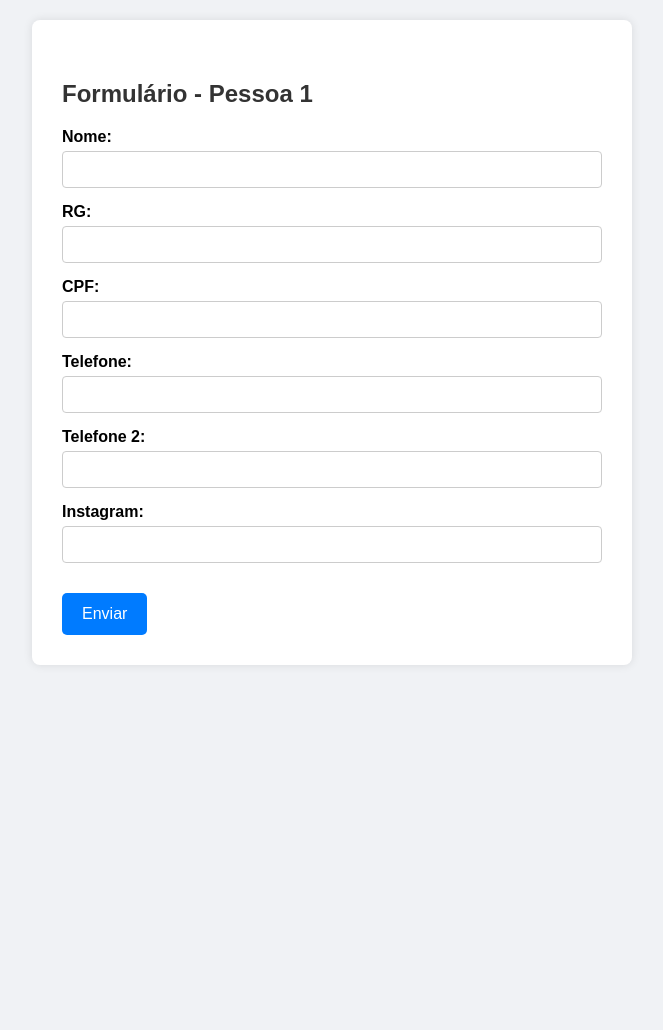
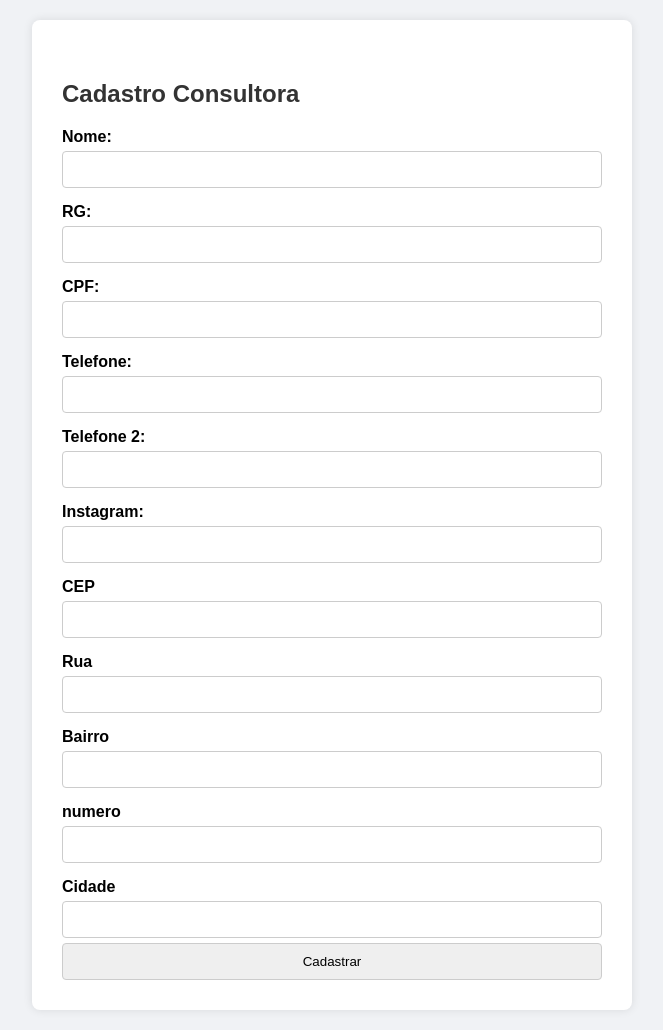
Before and after one commit to Caiera02/BrilhaMais, a Django app: template vendedoras/templates/cadastro.html in a window 1280 px wide. Shown: the whole page, without its empty margins (308-971 px from the left). Before the commit the page ends 665 px from the top, so only its background shows below. Run offline with Django 5.2, Linux system fonts and the light colour scheme; the template is opened without the code that fills it: values that come from a table or form of the project are taken from there, others are empty.

Commit message:
add cadastro.html, view cadastro_view e foi add mais 3 campos no models

```diff
--- a/app/urls.py
+++ b/app/urls.py
@@ -19,6 +19,6 @@ from django.urls import path
 from vendedoras.views import cadastro_view
 
 urlpatterns = [
-    path('admin/', admin.site.urls),
-    path('cadastro/',cadastro_view,name='cadastro'),
+    path('admin/', admin.site.urls,name='admin_1'),
+    path('cadastro/',cadastro_view,name='new_cadastro'),
 ]
--- /dev/null
+++ b/static/JS/cadastro.js
@@ -0,0 +1,19 @@
+async function BuscaCep() {
+
+    let cep1= document.getElementById('cep').value
+    // let url = `https://viacep.com.br/ws/${cep1}/json/`
+    let url = 'https://viacep.com.br/ws/'+ cep1 +'/json/'
+
+    await fetch(url).then((response) => {
+        // Transforma JSON em OBJ
+        return response.json();
+
+    }).then((response) => {
+        document.getElementById('cep').value = response.cep
+        document.getElementById('logradouro').value = response.logradouro
+        document.getElementById('bairro').value = response.bairro
+        document.getElementById('numero').value = response.complemento
+        document.getElementById('estado').value = response.estado
+
+    })
+}
--- a/vendedoras/admin.py
+++ b/vendedoras/admin.py
@@ -3,4 +3,4 @@ from .models import Representantes
 
 @admin.register(Representantes)
 class RepresentantesAdmin(admin.ModelAdmin):
-    list_display= ('nome','cpf','telefone','ativo','inativo')
+    list_display= ('nome','cpf','telefone','rua','cep','bairro','numero','cidade','ativo','inativo',)
--- /dev/null
+++ b/vendedoras/forms.py
@@ -0,0 +1,7 @@
+from django import forms
+from vendedoras.models import Representantes
+
+class RepresentantesModelForm(forms.ModelForm):
+    class Meta:
+        model= Representantes
+        fields = '__all__'
--- a/vendedoras/models.py
+++ b/vendedoras/models.py
@@ -7,9 +7,16 @@ class Representantes(models.Model):
     telefone = models.CharField(max_length=20)
     telefone_2 = models.CharField(max_length=20, blank= True, null=True)
     instagram= models.CharField(max_length=30)
+    data_criacao= models.DateField(auto_now_add=True,verbose_name= 'Data do cadastro')
+    rua= models.CharField(max_length=50,blank= True, null=True)
+    cep= models.CharField(max_length=20,blank= True, null=True)
+    numero = models.IntegerField(blank= True, null=True)
+    cidade= models.CharField(max_length=20,blank= True, null=True)
+    bairro= models.CharField(max_length=20,blank= True, null=True)
     ativo=models.BooleanField(default=True,verbose_name= 'ATIVO')
     inativo=models.BooleanField(verbose_name= 'INATIVO')
-    data_criacao= models.DateField(auto_now_add=True,verbose_name= 'Data do cadastro')
+
+
 
     class Meta:
         verbose_name = 'Consultora'
--- a/vendedoras/templates/cadastro.html
+++ b/vendedoras/templates/cadastro.html
@@ -1,37 +1,61 @@
-
 {% load static %}
 <!DOCTYPE html>
 <html lang="pt-br">
   <head>
-  <meta charset="UTF-8">
-  <meta name="viewport" content="width=device-width, initial-scale=1">
+    <meta charset="UTF-8" />
+    <meta name="viewport" content="width=device-width, initial-scale=1" />
     <title>Formulário</title>
-  <link rel="stylesheet" href="{% static "style.css" %}">
+    <link rel="stylesheet" href="{% static 'css/style.css' %}" />
   </head>
+
   <body>
+
     <div class="container">
-    <h1>Formulário - Pessoa 1</h1>
-    <form>
-      <label for="nome1">Nome:</label>
-      <input type="text" id="nome1" name="nome1" required>
+      <h1>Cadastro Consultora</h1>
+      <form method="post">
+        {% csrf_token %}
+        <label for="nome">Nome:</label>
+        {{ new_form.nome }}
 
-      <label for="rg1">RG:</label>
-      <input type="text" id="rg1" name="rg1">
+        <label for="rg">RG:</label>
+       {{ new_form.rg }}
 
-      <label for="cpf1">CPF:</label>
-      <input type="text" id="cpf1" name="cpf1">
+        <label for="cpf">CPF:</label>
+        {{ new_form.cpf}}
 
         <label for="telefone1">Telefone:</label>
-      <input type="tel" id="telefone1" name="telefone1">
+        {{ new_form.telefone}}
 
-      <label for="telefone2_1">Telefone 2:</label>
-      <input type="tel" id="telefone2_1" name="telefone2_1">
+        <label for="telefone2">Telefone 2:</label>
+        {{ new_form.telefone_2}}
 
         <label for="instagram1">Instagram:</label>
-      <input type="text" id="instagram1" name="instagram1">
+        {{ new_form.instagram}}
 
-      <button type="submit">Enviar</button>
+        <label for="Cep">CEP</label>
+        {{new_form.cep}}
+        {% comment %} <input type="text" id="cep" onchange="BuscaCep()" name="cep"> {% endcomment %}
+
+        <label for="">Rua</label>
+        {{new_form.rua}}
+        {% comment %} <input type="text" id="logradouro" name="rua"> {% endcomment %}
+
+        <label for="">Bairro</label>
+        {{new_form.bairro}}
+        {% comment %} <input type="text" id="bairro" name="bairro"> {% endcomment %}
+
+        <label for="">numero</label>
+        {{new_form.numero}}
+        {% comment %} <input type="text" id="numero" name="numero" > {% endcomment %}
+
+        <label for="">Cidade</label>
+        {{new_form.cidade}}
+        {% comment %} <input type="text" id="estado" name="cidade"> {% endcomment %}
+
+        <input type="submit" value="Cadastrar" class="btn btn-primary" >
+
       </form>
     </div>
+    <script src="{% static 'Js/cadastro.js' %}"></script>
   </body>
 </html>
```
Also changed, not shown: app/settings.py (+10 -0 lines), vendedoras/views.py (+14 -5 lines), db.sqlite3, vendedoras/migrations/0005_representantes_bairro_representantes_cep_and_more.py (added), vendedoras/migrations/0006_alter_representantes_bairro_alter_representantes_cep_and_more.py (added). Lines whose indentation alone changed are shown as unchanged.
